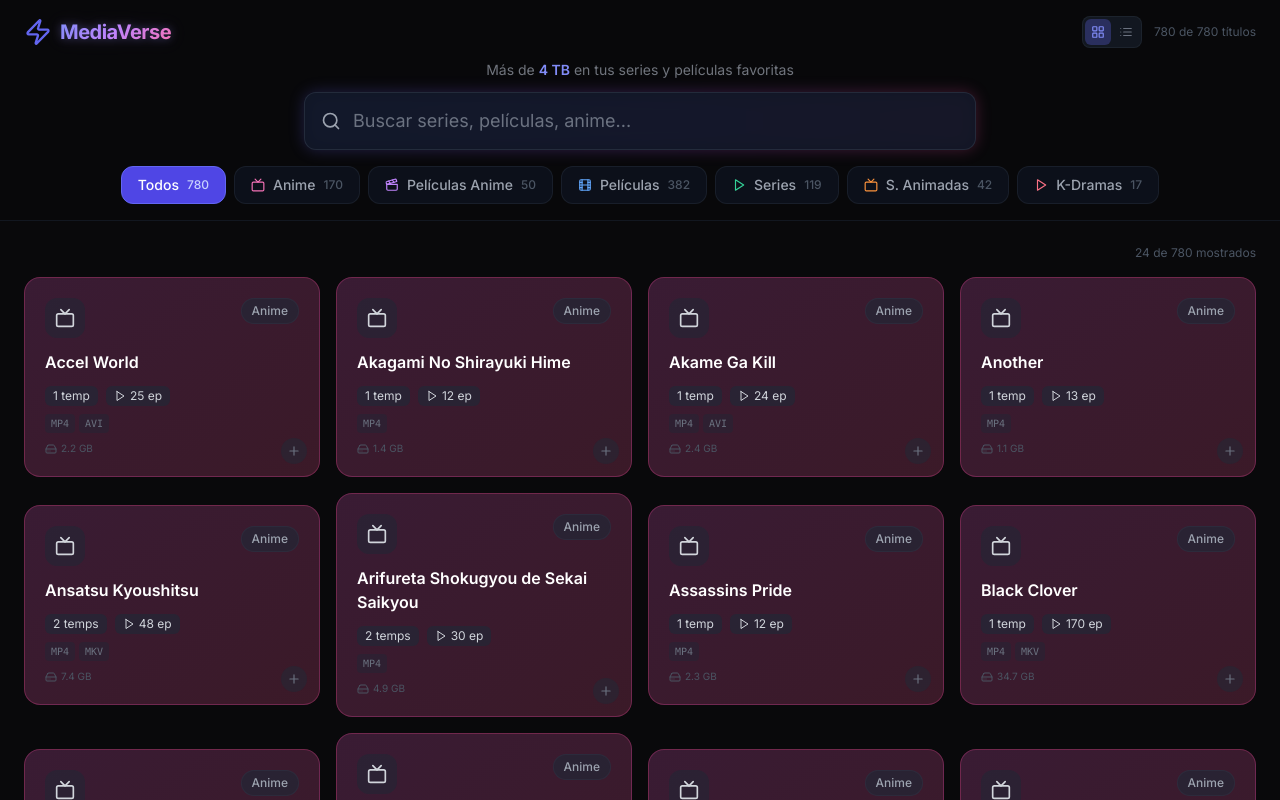
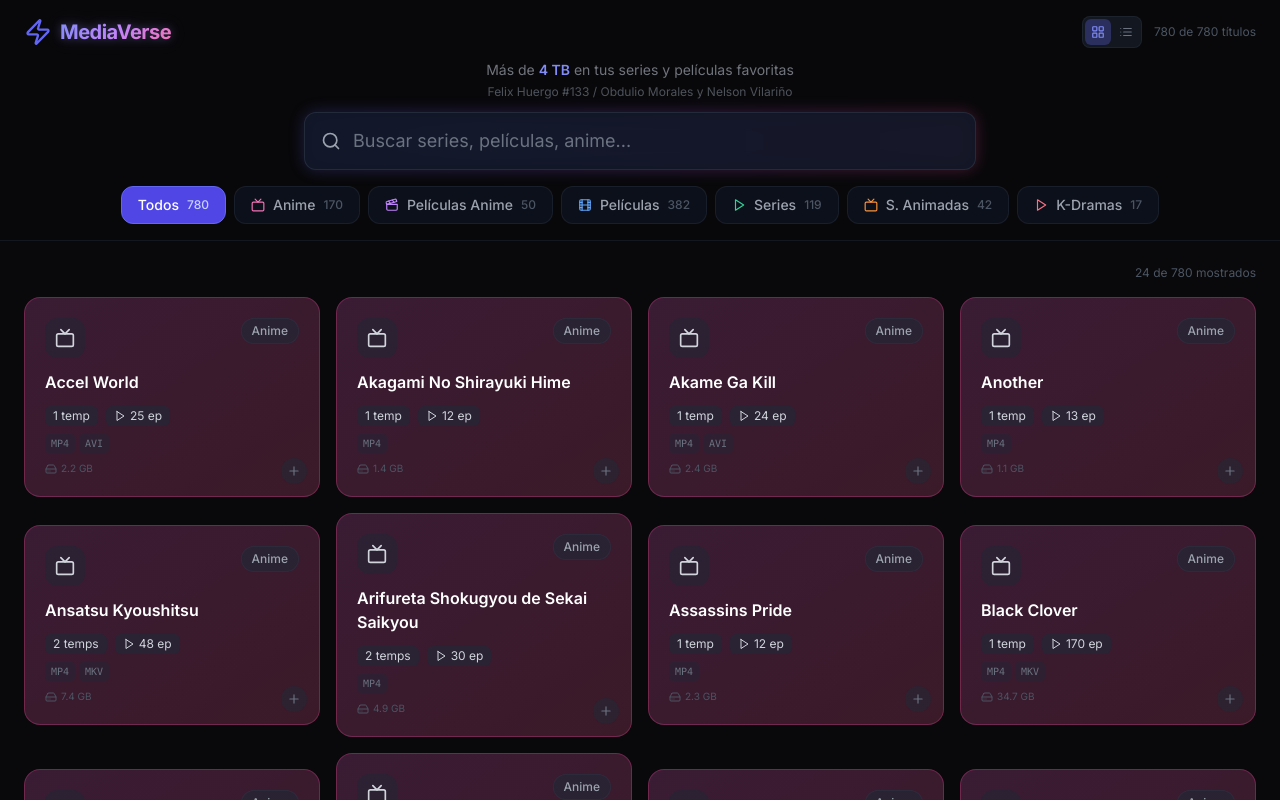
Before and after one commit to Ernesto581/MediaVerse, a Next.js app: page / in a window 1280 px wide. Shown: the top 800 px of the page. Built offline with nearby package versions, Linux system fonts and the light colour scheme.

Commit message:
Agregar dirección (Felix Huergo #133) debajo del logo

```diff
--- a/src/app/page.tsx
+++ b/src/app/page.tsx
@@ -99,8 +99,11 @@
               </span>
             </div>
           </div>
-          <p className="text-sm text-gray-400/70 text-center mb-3 -mt-1">
+          <p className="text-sm text-gray-400/70 text-center mb-1 -mt-1">
             Más de <span className="text-indigo-400 font-semibold">4 TB</span> en tus series y películas favoritas
+          </p>
+          <p className="text-xs text-gray-500/70 text-center mb-3">
+            Felix Huergo #133 / Obdulio Morales y Nelson Vilariño
           </p>
           <SearchBar onSearch={handleSearch} />
           <div className="mt-4">
```
